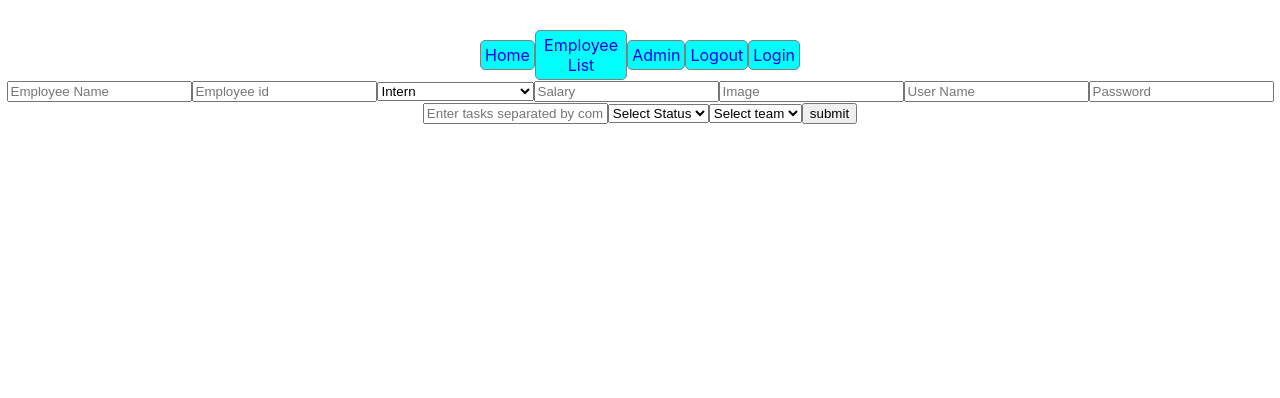
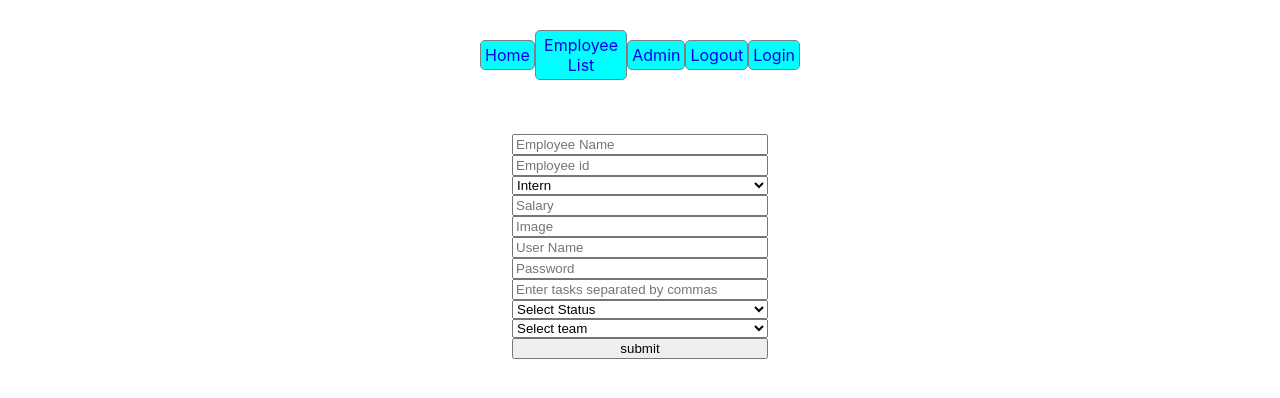
Before and after one commit to Tejeswar278/U-5-c-3, a React (Vite) app: page /admin in a window 1280 px wide. Shown: the top 398 px of the page. Built offline with nearby package versions, Linux system fonts and the light colour scheme.

Commit message:
small corrections

```diff
--- a/src/App.css
+++ b/src/App.css
@@ -96,9 +96,25 @@ button {
   justify-content: space-between;
   width: 20%;
   margin: auto;
+  padding: 4px;
 }
 
 .backg {
   background-color: gray;
   color: white;
 }
+
+.createEmployee {
+  display: grid;
+  width: 20%;
+  margin: auto;
+  margin-top: 50px;
+  padding: 4px;
+}
+
+.loginform {
+  display: grid;
+  width: 20%;
+  margin: auto;
+  margin-top: 50px;
+}
--- a/src/App.jsx
+++ b/src/App.jsx
@@ -20,7 +20,7 @@ function App() {
       <Routes>
         <Route path='/' element={<Home></Home>}></Route>
         <Route path='/login' element={<Login></Login>}></Route>
-        <Route path='/employee' element={<EmployeeList></EmployeeList>}></Route>
+        <Route path='/employees' element={<EmployeeList></EmployeeList>}></Route>
         <Route
           path='/employees/:id'
           element={
--- a/src/components/Employeelist.jsx
+++ b/src/components/Employeelist.jsx
@@ -9,6 +9,7 @@ export const EmployeeList = () => {
     useEffect(() => {
         getEmploys();
     }, []);
+    console.log(employs)
 
     const getEmploys = async () => {
         const { data } = await axios('http://localhost:8080/employee');
```
